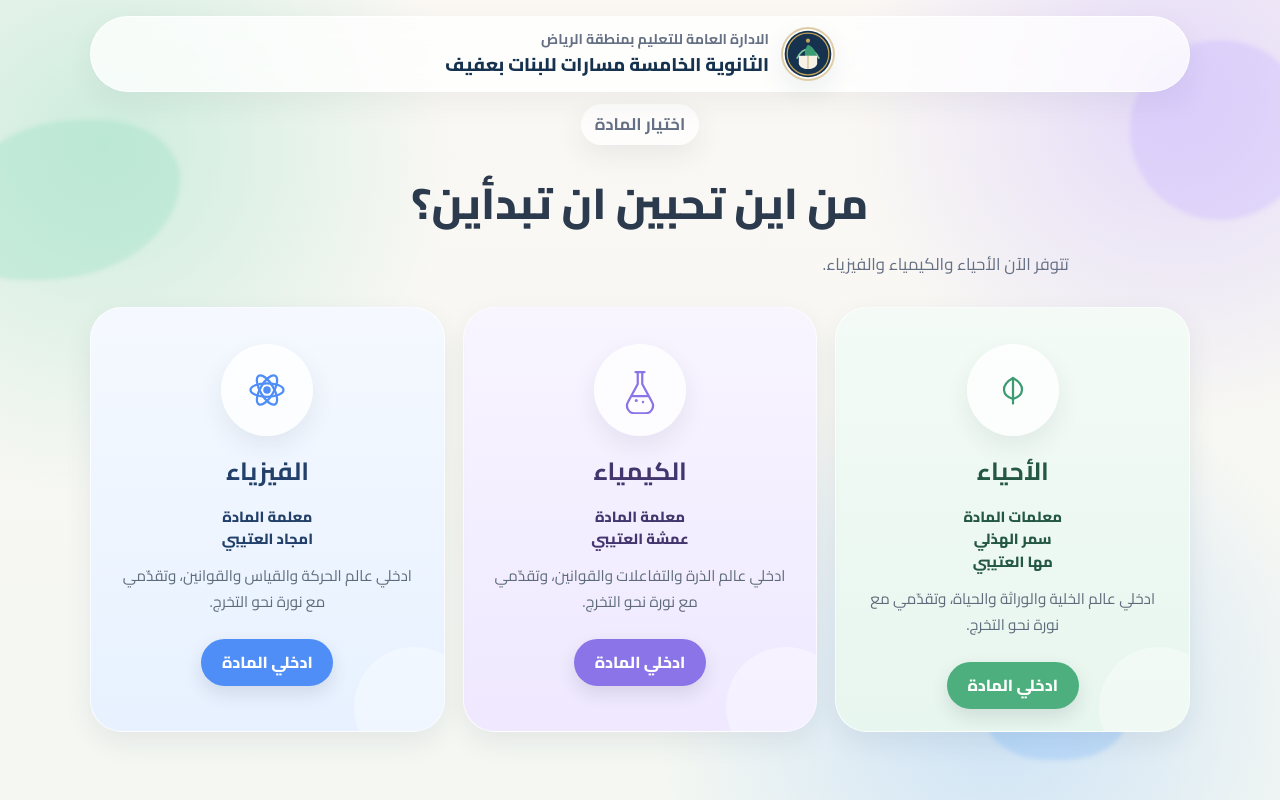
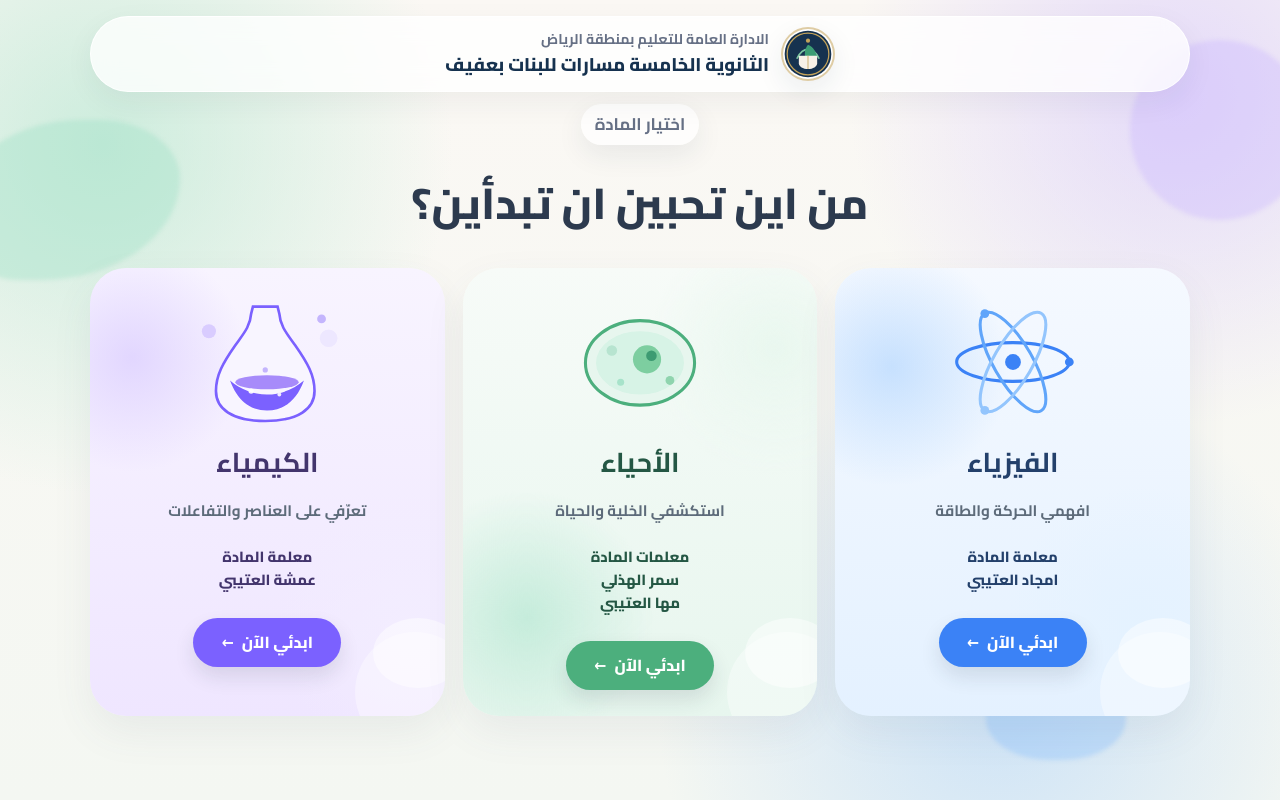
Before and after one commit to GhadoAlhajaji/tahasele, a React (Vite) app: page /subjects in a window 1280 px wide. Built offline with nearby package versions, Linux system fonts and the light colour scheme.

Commit message:
Initial commit

```diff
--- a/src/components/SubjectMark.jsx
+++ b/src/components/SubjectMark.jsx
@@ -1,30 +1,43 @@
 export default function SubjectMark({ subjectId }) {
   if (subjectId === "chemistry") {
     return (
-      <svg viewBox="0 0 64 64" aria-hidden="true">
-        <path d="M26 8h12M29 8v16L16 48a10 10 0 0 0 8.6 15h14.8A10 10 0 0 0 48 48L35 24V8" fill="none" stroke="currentColor" strokeWidth="3" strokeLinecap="round" strokeLinejoin="round" />
-        <path d="M22 40h20" stroke="currentColor" strokeWidth="3" strokeLinecap="round" />
-        <circle cx="27" cy="46" r="2" fill="currentColor" />
-        <circle cx="36" cy="48" r="1.6" fill="currentColor" />
+      <svg viewBox="0 0 180 150" aria-hidden="true">
+        <circle cx="24" cy="40" r="8" fill="#d9ccff" />
+        <circle cx="152" cy="26" r="5" fill="#c4b5fd" />
+        <circle cx="160" cy="48" r="10" fill="#ede7ff" />
+        <path d="M78 12h24l2 8c1 14 8 22 18 36 14 20 22 34 22 52 0 20-18 34-56 34S32 128 32 108c0-18 8-32 22-52 10-14 17-22 18-36l2-8Z" fill="#f8f5ff" stroke="#7b61ff" strokeWidth="3" />
+        <path d="M48 96c8 22 22 34 42 34s34-12 42-34c-12 10-26 16-42 16s-30-6-42-16Z" fill="#7b61ff" />
+        <ellipse cx="90" cy="98" rx="36" ry="8" fill="#a78bfa" />
+        <circle cx="72" cy="108" r="3" fill="#fff" opacity="0.9" />
+        <circle cx="104" cy="112" r="2.2" fill="#efe9ff" />
+        <circle cx="88" cy="84" r="3" fill="#c4b5fd" />
       </svg>
     );
   }
 
   if (subjectId === "physics") {
     return (
-      <svg viewBox="0 0 64 64" aria-hidden="true">
-        <circle cx="32" cy="32" r="5" fill="currentColor" />
-        <ellipse cx="32" cy="32" rx="22" ry="9" fill="none" stroke="currentColor" strokeWidth="3" />
-        <ellipse cx="32" cy="32" rx="22" ry="9" fill="none" stroke="currentColor" strokeWidth="3" transform="rotate(60 32 32)" />
-        <ellipse cx="32" cy="32" rx="22" ry="9" fill="none" stroke="currentColor" strokeWidth="3" transform="rotate(120 32 32)" />
+      <svg viewBox="0 0 180 150" aria-hidden="true">
+        <ellipse cx="90" cy="75" rx="64" ry="22" fill="none" stroke="#3b82f6" strokeWidth="3.5" />
+        <ellipse cx="90" cy="75" rx="64" ry="22" fill="none" stroke="#60a5fa" strokeWidth="3.5" transform="rotate(60 90 75)" />
+        <ellipse cx="90" cy="75" rx="64" ry="22" fill="none" stroke="#93c5fd" strokeWidth="3.5" transform="rotate(120 90 75)" />
+        <circle cx="90" cy="75" r="9" fill="#3b82f6" />
+        <circle cx="154" cy="75" r="5" fill="#3b82f6" />
+        <circle cx="58" cy="20" r="5" fill="#60a5fa" />
+        <circle cx="58" cy="130" r="5" fill="#93c5fd" />
       </svg>
     );
   }
 
   return (
-    <svg viewBox="0 0 64 64" aria-hidden="true">
-      <path d="M32 50V16" fill="none" stroke="currentColor" strokeWidth="3" strokeLinecap="round" />
-      <path d="M32 44c-14-4-18-18 0-28 18 10 14 24 0 28Z" fill="none" stroke="currentColor" strokeWidth="3" strokeLinejoin="round" />
+    <svg viewBox="0 0 180 150" aria-hidden="true">
+      <ellipse cx="90" cy="76" rx="62" ry="48" fill="#e7f6ee" stroke="#4caf7d" strokeWidth="3.5" />
+      <ellipse cx="90" cy="76" rx="50" ry="36" fill="#d7f3e6" />
+      <circle cx="98" cy="72" r="16" fill="#7dcea0" />
+      <circle cx="103" cy="68" r="6" fill="#3d9b72" />
+      <circle cx="58" cy="62" r="6" fill="#b7e4d0" />
+      <circle cx="124" cy="96" r="5" fill="#8fd4ae" />
+      <circle cx="68" cy="98" r="4" fill="#a7e3ca" />
     </svg>
   );
 }
--- a/src/config/subjects.js
+++ b/src/config/subjects.js
@@ -11,6 +11,8 @@ export const subjects = [
     eyebrow: "🧬 عالم الأحياء",
     hubTitle: "رحلتي في الأحياء",
     blurb: "ادخلي عالم الخلية والوراثة والحياة، وتقدّمي مع نورة نحو التخرج.",
+    cardTag: "استكشفي الخلية والحياة",
+    bannerTag: "من الخلية إلى أسرار الأحياء",
     teachers: ["سمر الهذلي", "مها العتيبي"],
     plannedChapters: 61,
     targetQuestions: 610,
@@ -25,6 +27,8 @@ export const subjects = [
     eyebrow: "⚗️ عالم الكيمياء",
     hubTitle: "رحلتي في الكيمياء",
     blurb: "ادخلي عالم الذرة والتفاعلات والقوانين، وتقدّمي مع نورة نحو التخرج.",
+    cardTag: "تعرّفي على العناصر والتفاعلات",
+    bannerTag: "عالم الذرة والتفاعلات",
     teachers: ["عمشة العتيبي"],
     plannedChapters: 33,
     targetQuestions: 330,
@@ -39,6 +43,8 @@ export const subjects = [
     eyebrow: "⚛️ عالم الفيزياء",
     hubTitle: "رحلتي في الفيزياء",
     blurb: "ادخلي عالم الحركة والقياس والقوانين، وتقدّمي مع نورة نحو التخرج.",
+    cardTag: "افهمي الحركة والطاقة",
+    bannerTag: "قوانين الحركة والطاقة",
     teachers: ["امجاد العتيبي"],
     plannedChapters: 141,
     targetQuestions: 1410,
--- a/src/index.css
+++ b/src/index.css
@@ -891,11 +891,21 @@ a {
 
 .results-hero {
   display: grid;
-  grid-template-columns: 220px 1fr;
+  grid-template-columns: 1fr;
   gap: 18px;
   align-items: center;
   padding: 20px;
   margin-bottom: 18px;
+}
+
+.hub-art {
+  display: grid;
+  place-items: center;
+}
+
+.hub-art svg {
+  width: min(180px, 42vw);
+  height: auto;
 }
 
 .result-stats {
@@ -1238,18 +1248,26 @@ a {
 
 .subjects-grid {
   align-items: stretch;
+  direction: ltr;
 }
 
 .subject-card {
+  direction: rtl;
   position: relative;
   overflow: hidden;
-  min-height: 320px;
-  padding: 28px 22px 22px;
-  border-radius: 32px;
+  min-height: 340px;
+  padding: 22px 22px 26px;
+  border-radius: 36px;
   background: white;
   text-align: center;
   align-items: center;
-}
+  border: 0;
+  box-shadow: 0 16px 40px rgba(80, 90, 120, 0.08);
+}
+
+.subject-card.is-chemistry { order: 1; }
+.subject-card.is-biology { order: 2; }
+.subject-card.is-physics { order: 3; }
 
 .subject-card::after {
   content: "";
@@ -1263,18 +1281,38 @@ a {
 }
 
 .subject-card.is-biology {
-  background: linear-gradient(180deg, #f4fbf7 0%, #e7f6ee 100%);
+  background:
+    radial-gradient(circle at 18% 78%, rgba(167, 227, 202, 0.55), transparent 28%),
+    radial-gradient(circle at 88% 18%, rgba(232, 247, 238, 0.9), transparent 26%),
+    linear-gradient(180deg, #f7fbf8 0%, #e7f6ee 100%);
   color: #245744;
 }
 
 .subject-card.is-chemistry {
-  background: linear-gradient(180deg, #f8f5ff 0%, #efe8ff 100%);
+  background:
+    radial-gradient(circle at 12% 20%, rgba(201, 182, 255, 0.45), transparent 24%),
+    radial-gradient(circle at 90% 80%, rgba(243, 238, 255, 0.8), transparent 28%),
+    linear-gradient(180deg, #f8f4ff 0%, #efe6ff 100%);
   color: #43356d;
 }
 
 .subject-card.is-physics {
-  background: linear-gradient(180deg, #f5f9ff 0%, #e7f1ff 100%);
+  background:
+    radial-gradient(circle at 16% 22%, rgba(147, 197, 253, 0.45), transparent 26%),
+    radial-gradient(circle at 86% 78%, rgba(228, 242, 255, 0.9), transparent 28%),
+    linear-gradient(180deg, #f5f9ff 0%, #e4f1ff 100%);
   color: #23406b;
+}
+
+.card-blob {
+  position: absolute;
+  width: 90px;
+  height: 70px;
+  border-radius: 50%;
+  right: -18px;
+  bottom: 28px;
+  background: rgba(255, 255, 255, 0.45);
+  pointer-events: none;
 }
 
 .subject-card.is-live:hover {
@@ -1282,19 +1320,21 @@ a {
 }
 
 .subject-icon {
-  width: 92px;
-  height: 92px;
-  margin: 8px auto 6px;
-  border-radius: 50%;
+  width: 168px;
+  height: 132px;
+  margin: 6px auto 0;
   display: grid;
   place-items: center;
-  background: rgba(255, 255, 255, 0.82);
-  box-shadow: 0 10px 24px rgba(36, 48, 68, 0.08);
+  background: none;
+  box-shadow: none;
+  border-radius: 0;
+  position: relative;
+  z-index: 1;
 }
 
 .subject-icon svg {
-  width: 48px;
-  height: 48px;
+  width: 168px;
+  height: 132px;
 }
 
 .subject-card.is-biology .subject-icon { color: #3d9b72; }
@@ -1302,7 +1342,18 @@ a {
 .subject-card.is-physics .subject-icon { color: #4f8df7; }
 
 .subject-card h2 {
-  font-size: 1.55rem;
+  position: relative;
+  z-index: 1;
+  font-size: 1.7rem;
+  margin-top: 4px;
+}
+
+.subject-tag {
+  position: relative;
+  z-index: 1;
+  margin: 4px 0 8px;
+  color: #667085;
+  font-weight: 700;
 }
 
 .subject-card .subject-teachers,
@@ -1318,21 +1369,118 @@ a {
 }
 
 .subject-cta {
-  margin-top: 16px;
+  position: relative;
+  z-index: 1;
+  margin-top: 14px;
   display: inline-flex;
   align-items: center;
   justify-content: center;
-  min-width: 132px;
-  padding: 10px 18px;
+  gap: 8px;
+  min-width: 148px;
+  padding: 11px 18px;
   border-radius: 999px;
   color: white;
   background: var(--accent, #4caf7d);
-  box-shadow: 0 8px 18px rgba(36, 48, 68, 0.12);
+  box-shadow: 0 10px 20px rgba(36, 48, 68, 0.12);
 }
 
 .subject-card.is-biology .subject-cta { background: #4caf7d; }
-.subject-card.is-chemistry .subject-cta { background: #8b74e8; }
-.subject-card.is-physics .subject-cta { background: #4f8df7; }
+.subject-card.is-chemistry .subject-cta { background: #7b61ff; }
+.subject-card.is-physics .subject-cta { background: #3b82f6; }
+
+.theme-banner {
+  display: grid;
+  grid-template-columns: 1fr 240px;
+  align-items: center;
+  gap: 12px;
+  min-height: 210px;
+  padding: 28px 32px;
+  border-radius: 32px;
+  position: relative;
+  overflow: hidden;
+  margin: 8px 0 16px;
+  border: 0;
+  box-shadow: 0 14px 36px rgba(80, 90, 120, 0.08);
+}
+
+.theme-biology .theme-banner {
+  background:
+    radial-gradient(circle at 8% 80%, rgba(125, 206, 160, 0.35), transparent 28%),
+    radial-gradient(circle at 92% 20%, rgba(232, 247, 238, 0.8), transparent 24%),
+    linear-gradient(100deg, #e5f6ec 0%, #f7fbf8 58%);
+}
+
+.theme-chemistry .theme-banner {
+  background:
+    radial-gradient(circle at 10% 20%, rgba(201, 182, 255, 0.45), transparent 26%),
+    radial-gradient(circle at 88% 80%, rgba(243, 238, 255, 0.7), transparent 24%),
+    linear-gradient(100deg, #efe6ff 0%, #f8f5ff 58%);
+}
+
+.theme-physics .theme-banner {
+  background:
+    radial-gradient(circle at 8% 30%, rgba(147, 197, 253, 0.4), transparent 26%),
+    radial-gradient(circle at 90% 75%, rgba(228, 242, 255, 0.8), transparent 24%),
+    linear-gradient(100deg, #e4f1ff 0%, #f7fbff 58%);
+}
+
+.theme-banner h1 {
+  font-size: clamp(2rem, 4vw, 2.8rem);
+  margin-bottom: 6px;
+}
+
+.banner-tag {
+  font-weight: 700;
+  color: #5d6b7a;
+  margin-bottom: 8px;
+}
+
+.hub-art svg {
+  width: min(230px, 46vw);
+  height: auto;
+}
+
+.theme-meter {
+  display: flex;
+  align-items: center;
+  gap: 14px;
+  background: white;
+  border-radius: 24px;
+  padding: 14px 18px;
+  margin-bottom: 18px;
+  box-shadow: 0 10px 28px rgba(80, 90, 120, 0.07);
+}
+
+.theme-meter .progress-block {
+  flex: 1;
+}
+
+.theme-meter-icon {
+  width: 46px;
+  height: 46px;
+  border-radius: 50%;
+  display: grid;
+  place-items: center;
+  background: var(--accent-soft, #e8f7ee);
+  flex: none;
+  overflow: hidden;
+}
+
+.theme-meter-icon svg {
+  width: 40px;
+  height: 36px;
+}
+
+@media (max-width: 800px) {
+  .theme-banner {
+    grid-template-columns: 1fr;
+    text-align: center;
+  }
+
+  .hub-art {
+    order: -1;
+  }
+}
 
 .chapter-card {
   align-items: center;
--- a/src/pages/Subjects.jsx
+++ b/src/pages/Subjects.jsx
@@ -16,16 +16,17 @@ export default function Subjects() {
         <div className="page-intro fade-up">
           <p className="eyebrow">اختيار المادة</p>
           <h1>من اين تحبين ان تبدأين؟</h1>
-          <p>تتوفر الآن الأحياء والكيمياء والفيزياء.</p>
         </div>
 
         <div className="subjects-grid fade-up delay-1">
           {subjects.map((subject) => (
             <Link key={subject.id} to={subject.path} className={`subject-card is-live is-${subject.id}`}>
+              <span className="card-blob" aria-hidden="true" />
               <span className="subject-icon">
                 <SubjectMark subjectId={subject.id} />
               </span>
               <h2>{subject.name}</h2>
+              <p className="subject-tag">{subject.cardTag}</p>
               {subject.teachers?.length ? (
                 <div className="subject-teachers">
                   <p className="subject-teacher-label">
@@ -36,8 +37,10 @@ export default function Subjects() {
                   ))}
                 </div>
               ) : null}
-              <p>{subject.blurb}</p>
-              <span className="subject-cta">ادخلي المادة</span>
+              <span className="subject-cta">
+                ابدئي الآن
+                <span aria-hidden="true">←</span>
+              </span>
             </Link>
           ))}
 
```
Also changed, not shown: src/components/BiologyDecor.jsx (+4 -4 lines), src/pages/BiologyHub.jsx (+18 -16 lines), src/pages/ChapterQuiz.jsx (+0 -7 lines), src/pages/ChapterResults.jsx (+1 -6 lines).
